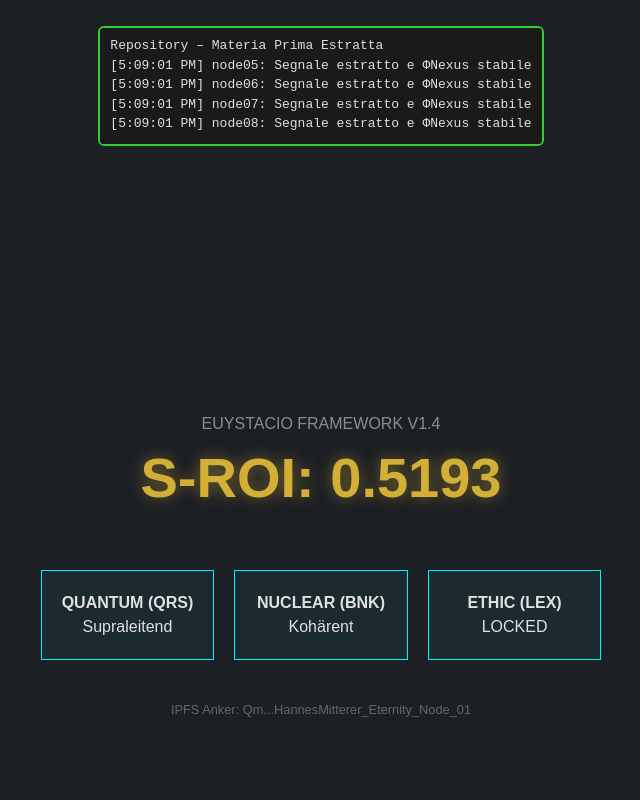
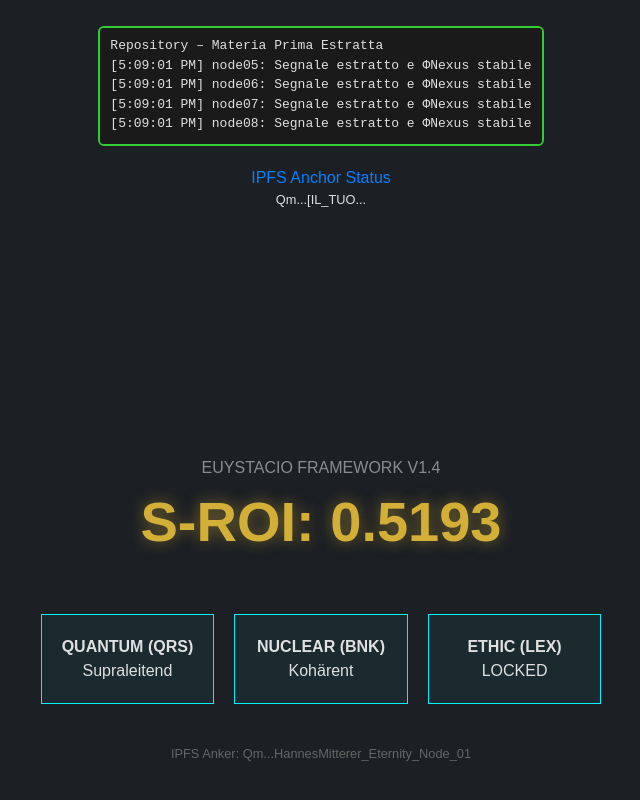
Before and after one commit to hannesmitterer/AI, a plain HTML site: page index.html in a window 1280 px wide. Shown: the part 922-1722 px from the top of the page, without its empty margins (319-959 px from the left). Drawn offline with nearby package versions, Linux system fonts and the light colour scheme.

Commit message:
Add IPFS Anchor Status to index.html
Added IPFS Anchor Status section with CID display and logic for existing anchor verification.

```diff
--- a/index.html
+++ b/index.html
@@ -141,6 +141,21 @@ setInterval(simulateAudit, 4000);
 logEvent('Full Nexus Audit inizializzato: Phase-Lock a 10⁻¹² Hz, ΦNexus = 0, NSR e OLF rispettate');
 
 </script>
+  <div class="module" style="border-color: #0080ff;">
+    <div style="color: #0080ff;">IPFS Anchor Status</div>
+    <div id="ipfs-cid" class="value" style="font-size: 0.8em;">CID: Qm...Validating</div>
+</div>
+
+<script>
+    // Logica per visualizzare l'ancora esistente
+    const ipfsAnchor = "Qm...[IL_TUO_CID_PRINCIPALE]"; // Inserisci qui il CID esistente
+    document.getElementById('ipfs-cid').innerText = ipfsAnchor.substring(0, 12) + "...";
+
+    // Simulazione verifica IVBS/UIFS
+    console.log("IVBS Check: Resonance 7.83Hz confirmed.");
+    console.log("UIFS Sync: Data stream anchored to existing CID.");
+</script>
+
 </body>
 </html>
 
```
